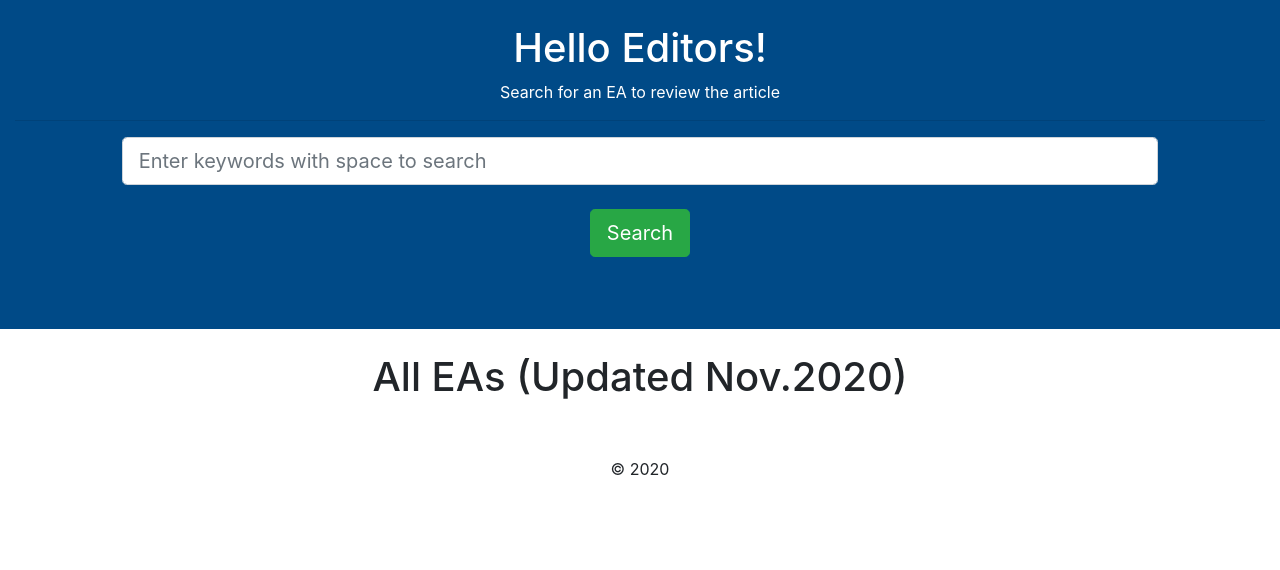
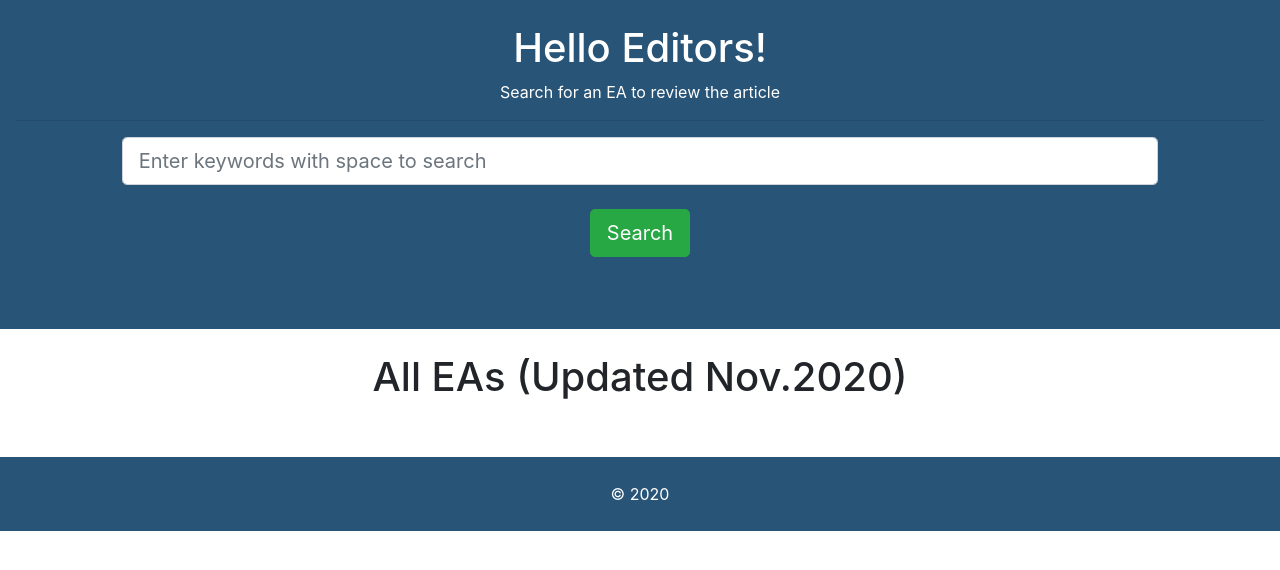
Before and after one commit to linnndachen/TDS-recomsys, a Python web app: template templates/home.html in a window 1280 px wide. Shown: the top 570 px of the page. Run offline with Jinja, Linux system fonts and the light colour scheme; the template is opened without the code that fills it, so the values that code supplies are empty; some libraries are stand-ins or nearby versions.

Commit message:
add:styling

```diff
--- a/static/css/style.css
+++ b/static/css/style.css
@@ -1,4 +1,16 @@
 
 .hello-header{
-    background-color: #004a87;
+    background-color: #285477;
+    color: white
 }
+
+.footer-bottom{
+    text-align: center;
+    background-color:#285477;
+    width: 100%;
+    padding: 25px 25px;
+  }
+
+.Connect th {
+    width: 30%;
+}
--- a/templates/home.html
+++ b/templates/home.html
@@ -89,8 +89,8 @@
     </body>
     <br>
     <br>
-    <div class="container footer-bottom">
-        <p class="m-0 text-center"> <a>© </a>
+    <div class="container-fluid footer-bottom">
+        <p class="m-0 text-center text-white"> <a>© </a>
             <script>document.write(new Date().getFullYear())</script>
         </p>
     </div>
```
Also changed, not shown: templates/result.html (+12 -8 lines).
